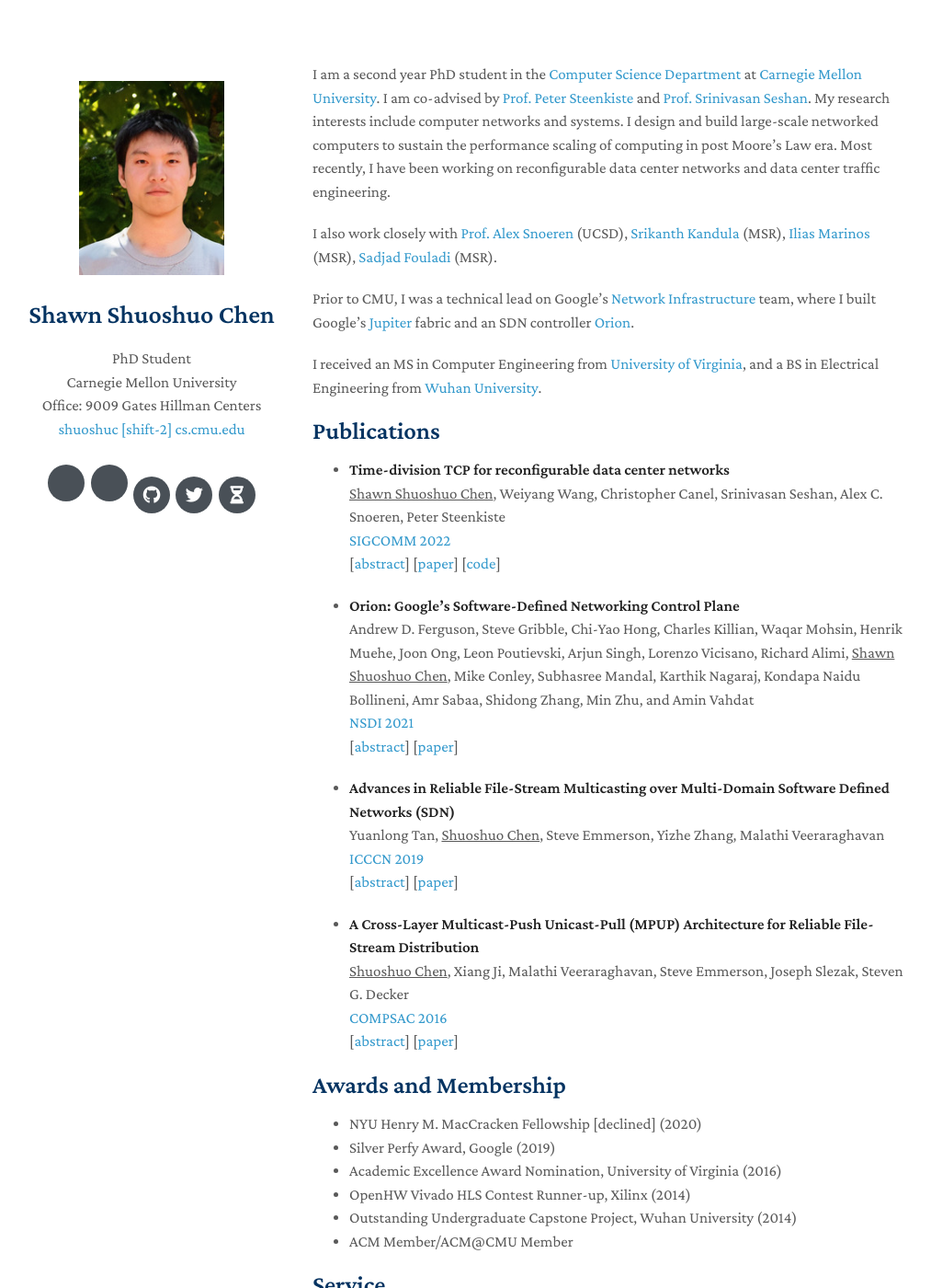
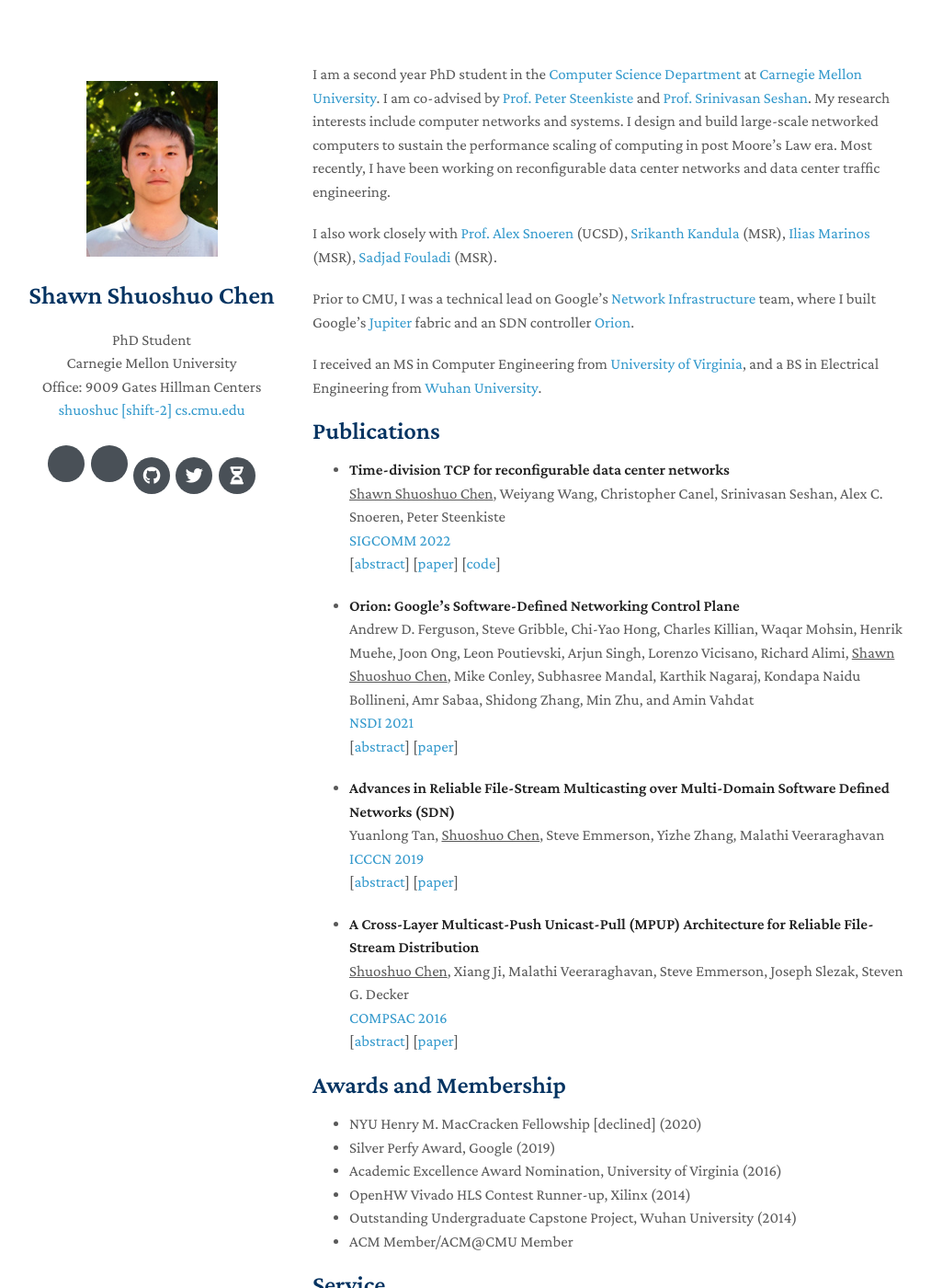
Before and after one commit to shuoshuc/homepage, a Jekyll site: the page built from index.md, in a window 1280 px wide and 1400 px high. Shown: the whole window at 92% size, without its empty margins (130-1143 px from the left). Built offline with Jekyll 4.4.1, drawn with Linux system fonts in a browser that asks for light colours; nearby versions of some CDN libraries; a style sheet for code colours, icons or effects is not loaded.

Commit message:
Update minimal-light.scss

```diff
--- a/_sass/minimal-light.scss
+++ b/_sass/minimal-light.scss
@@ -92,7 +92,7 @@ papertitle {
 
       .image.avatar img {
         /* border-radius: 100%; */
-        width: 72%;
+        width: 65%;
         padding:20px;
       }
 
```
